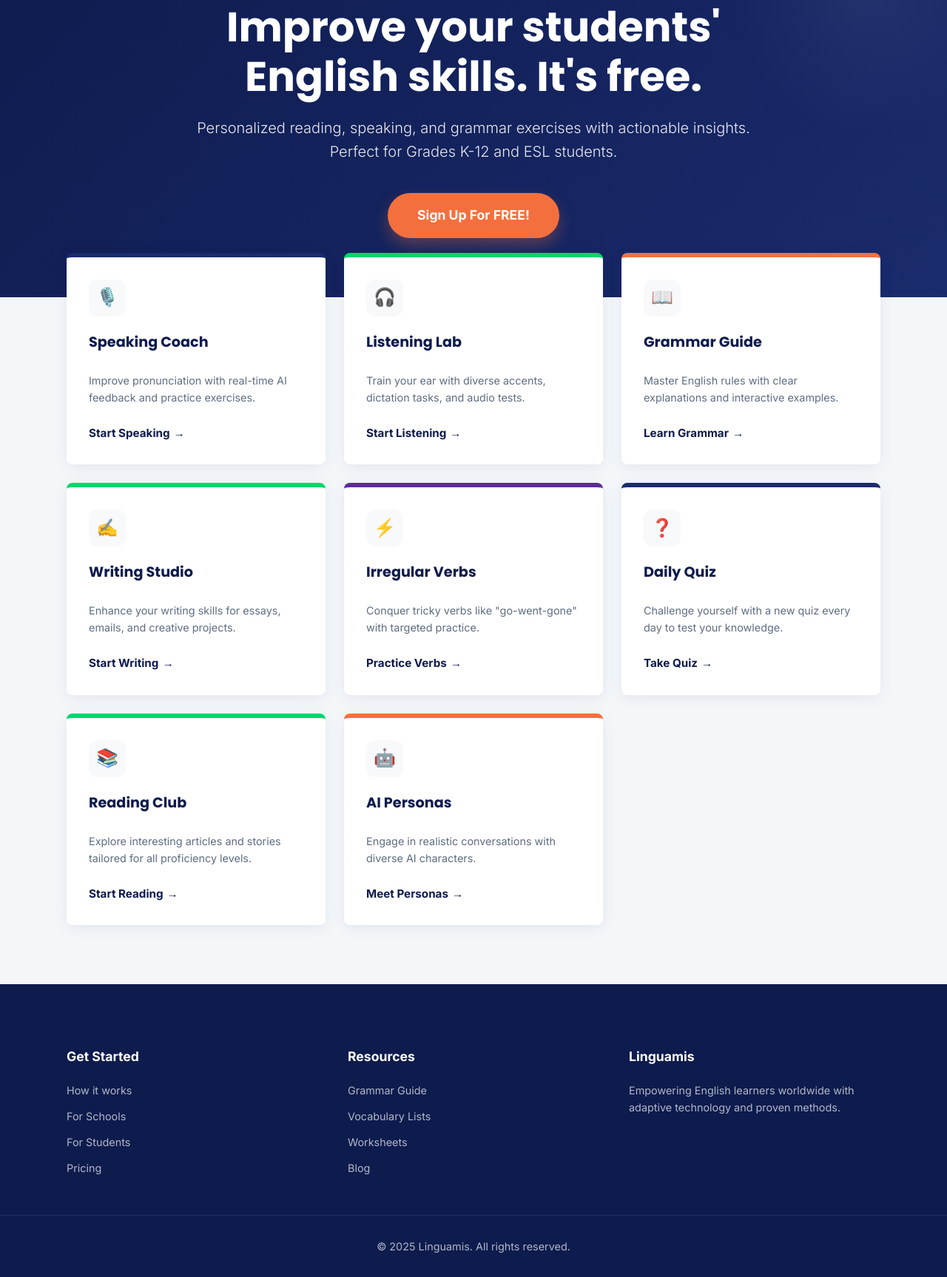
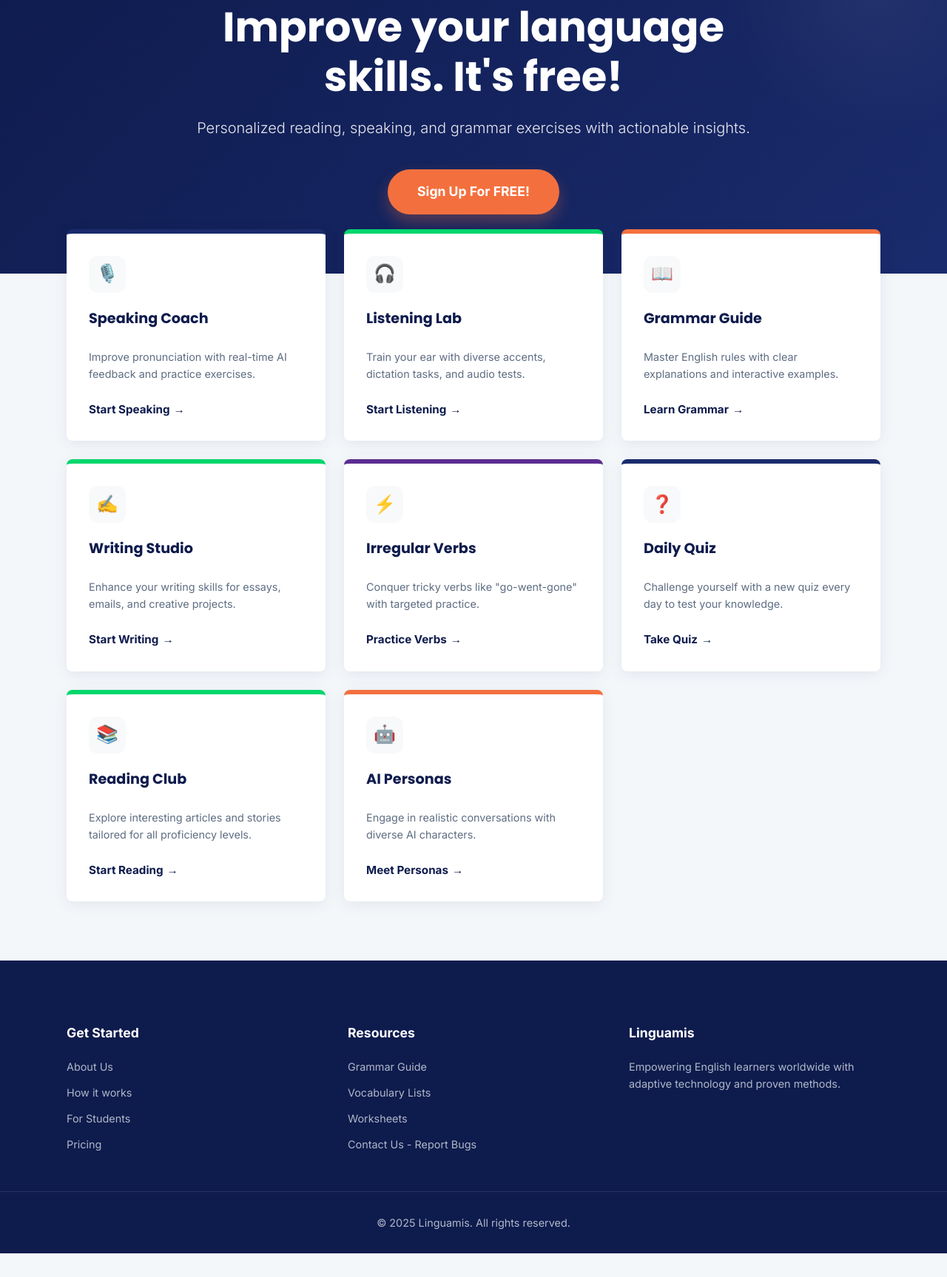
Before and after one commit to linguamis/linguamis, a plain HTML site: page index.html in a window 1280 px wide. Shown: the part 190-1917 px from the top of the page at 74% size. After the commit the page ends 1885 px from the top, so only its background shows below. Drawn offline with Linux system fonts and the light colour scheme.

Commit message:
Update index.html

```diff
--- a/index.html
+++ b/index.html
@@ -50,8 +50,8 @@
 
     <header>
         <div class="hero-content">
-            <h1>Improve your students' English skills. It's free.</h1>
-            <p>Personalized reading, speaking, and grammar exercises with actionable insights. Perfect for Grades K-12 and ESL students.</p>
+            <h1>Improve your language skills. It's free!</h1>
+            <p>Personalized reading, speaking, and grammar exercises with actionable insights.</p>
             <a href="/signup/" class="cta-btn">Sign Up For FREE!</a>
         </div>
     </header>
@@ -121,8 +121,8 @@
             <div class="footer-col">
                 <h4>Get Started</h4>
                 <ul class="footer-links">
+                    <li><a href="#">About Us</a></li>
                     <li><a href="#">How it works</a></li>
-                    <li><a href="#">For Schools</a></li>
                     <li><a href="#">For Students</a></li>
                     <li><a href="#">Pricing</a></li>
                 </ul>
@@ -133,7 +133,7 @@
                     <li><a href="#">Grammar Guide</a></li>
                     <li><a href="#">Vocabulary Lists</a></li>
                     <li><a href="#">Worksheets</a></li>
-                    <li><a href="#">Blog</a></li>
+                    <li><a href="#">Contact Us - Report Bugs</a></li>
                 </ul>
             </div>
             <div class="footer-col">
```
